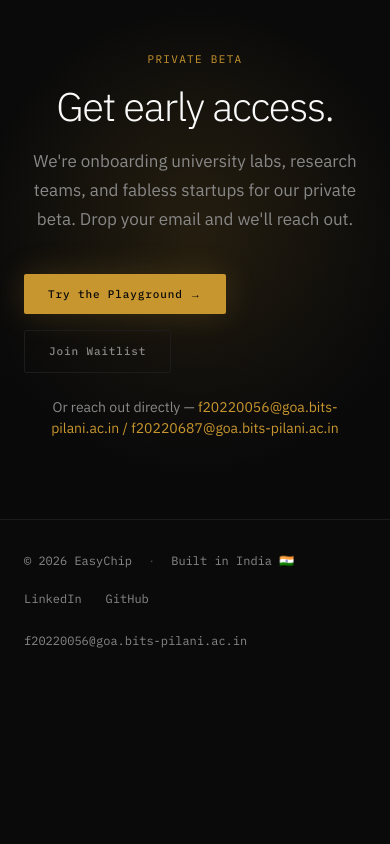
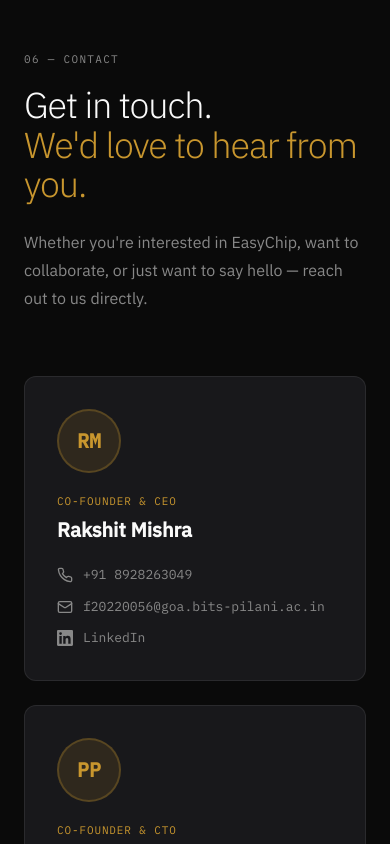
Before and after one commit to EasyChip/frontend, a Next.js app: page / in a window 390 px wide. Shown: the part 6380-7224 px from the top of the page. Before the commit the page ends 7062 px from the top, so only its background shows below. Built offline with nearby package versions, Linux system fonts and the light colour scheme.

Commit message:
Add Contact section with phone, email, and LinkedIn for both founders
Co-Authored-By: Claude Opus 4.6 <noreply@anthropic.com>

```diff
--- a/app/page.tsx
+++ b/app/page.tsx
@@ -7,6 +7,7 @@ import WhyNow from '@/components/landing/WhyNow'
 import HowItWorks from '@/components/landing/HowItWorks'
 import StackSection from '@/components/landing/StackSection'
 import Team from '@/components/landing/Team'
+import Contact from '@/components/landing/Contact'
 import CTASection from '@/components/landing/CTASection'
 import Footer from '@/components/layout/Footer'
 
@@ -21,6 +22,7 @@ export default function HomePage() {
         <HowItWorks />
         <StackSection />
         <Team />
+        <Contact />
         <CTASection />
       </main>
       <Footer />
--- /dev/null
+++ b/components/landing/Contact.tsx
@@ -0,0 +1,147 @@
+'use client'
+import { useEffect, useRef } from 'react'
+
+const CONTACTS = [
+  {
+    initials: 'RM',
+    name: 'Rakshit Mishra',
+    role: 'Co-founder & CEO',
+    phone: '+91 8928263049',
+    email: 'f20220056@goa.bits-pilani.ac.in',
+    linkedin: 'https://www.linkedin.com/in/rakshitmishra9695/',
+  },
+  {
+    initials: 'PP',
+    name: 'Parth Parekh',
+    role: 'Co-founder & CTO',
+    phone: '+91 9920657980',
+    email: 'f20220687@goa.bits-pilani.ac.in',
+    linkedin: 'https://www.linkedin.com/in/parth-parekh-131820357/',
+  },
+]
+
+export default function Contact() {
+  const ref = useRef<HTMLElement>(null)
+  useEffect(() => {
+    const els = ref.current?.querySelectorAll('.reveal') ?? []
+    const io = new IntersectionObserver(e => e.forEach(x => { if (x.isIntersecting) x.target.classList.add('visible') }), { threshold: 0.1 })
+    els.forEach(el => io.observe(el))
+    return () => io.disconnect()
+  }, [])
+
+  return (
+    <section id="contact" ref={ref} style={{ padding: '100px 48px', position: 'relative' }}>
+      <div style={{ maxWidth: '80rem', margin: '0 auto' }}>
+        <div className="reveal" style={{ marginBottom: 16 }}>
+          <span style={{ fontFamily: 'var(--mono)', fontSize: 11, color: 'var(--gray)', letterSpacing: '0.12em', textTransform: 'uppercase' }}>
+            06 — Contact
+          </span>
+        </div>
+        <h2 className="reveal" style={{
+          fontFamily: 'var(--sans)', fontWeight: 300,
+          fontSize: 'clamp(2.25rem, 4.5vw, 4.25rem)',
+          lineHeight: 1.1, letterSpacing: '-0.03em',
+          color: 'var(--white)', marginBottom: 24,
+          transitionDelay: '0.1s',
+        }}>
+          Get in touch.<br />
+          <span style={{ color: '#C8962E' }}>We&apos;d love to hear from you.</span>
+        </h2>
+        <p className="reveal" style={{
+          fontFamily: 'var(--sans)', fontSize: 16, color: 'var(--gray)',
+          lineHeight: 1.75, maxWidth: 560, marginBottom: 64,
+          transitionDelay: '0.2s',
+        }}>
+          Whether you&apos;re interested in EasyChip, want to collaborate, or just want to say hello — reach out to us directly.
+        </p>
+
+        <div style={{ display: 'grid', gridTemplateColumns: 'repeat(2, 1fr)', gap: 24, maxWidth: 800, margin: '0 auto' }} className="contact-grid">
+          {CONTACTS.map((c, i) => (
+            <div key={i} className="reveal" style={{
+              background: '#18181B',
+              border: '1px solid rgba(255,255,255,0.08)',
+              borderRadius: 12, padding: 32,
+              transition: 'border-color 0.25s, box-shadow 0.25s',
+              transitionDelay: `${i * 0.12}s`,
+            }}
+            onMouseEnter={e => { e.currentTarget.style.borderColor = 'rgba(255,255,255,0.18)'; e.currentTarget.style.boxShadow = '0 0 32px #C8962E22' }}
+            onMouseLeave={e => { e.currentTarget.style.borderColor = 'rgba(255,255,255,0.08)'; e.currentTarget.style.boxShadow = 'none' }}
+            >
+              {/* Avatar */}
+              <div style={{
+                width: 64, height: 64, borderRadius: '50%',
+                background: '#C8962E22',
+                border: '2px solid #C8962E44',
+                display: 'flex', alignItems: 'center', justifyContent: 'center',
+                fontFamily: 'var(--mono)', fontSize: 20, fontWeight: 700,
+                color: '#C8962E', marginBottom: 20,
+              }}>
+                {c.initials}
+              </div>
+
+              <div style={{ fontFamily: 'var(--mono)', fontSize: 11, color: '#C8962E', letterSpacing: '0.08em', textTransform: 'uppercase', marginBottom: 6 }}>
+                {c.role}
+              </div>
+              <h3 style={{ fontFamily: 'var(--sans)', fontSize: 20, fontWeight: 700, color: 'var(--white)', marginBottom: 20 }}>
+                {c.name}
+              </h3>
+
+              <div style={{ display: 'flex', flexDirection: 'column', gap: 12 }}>
+                {/* Phone */}
+                <a href={`tel:${c.phone.replace(/\s/g, '')}`} style={{
+                  display: 'inline-flex', alignItems: 'center', gap: 10,
+                  fontFamily: 'var(--mono)', fontSize: 13, color: 'var(--gray)',
+                  textDecoration: 'none', transition: 'color 0.2s',
+                }}
+                onMouseEnter={e => { e.currentTarget.style.color = '#C8962E' }}
+                onMouseLeave={e => { e.currentTarget.style.color = 'var(--gray)' }}
+                >
+                  <svg width="16" height="16" viewBox="0 0 24 24" fill="none" stroke="currentColor" strokeWidth="2" strokeLinecap="round" strokeLinejoin="round">
+                    <path d="M22 16.92v3a2 2 0 0 1-2.18 2 19.79 19.79 0 0 1-8.63-3.07 19.5 19.5 0 0 1-6-6 19.79 19.79 0 0 1-3.07-8.67A2 2 0 0 1 4.11 2h3a2 2 0 0 1 2 1.72 12.84 12.84 0 0 0 .7 2.81 2 2 0 0 1-.45 2.11L8.09 9.91a16 16 0 0 0 6 6l1.27-1.27a2 2 0 0 1 2.11-.45 12.84 12.84 0 0 0 2.81.7A2 2 0 0 1 22 16.92z"/>
+                  </svg>
+                  {c.phone}
+                </a>
+
+                {/* Email */}
+                <a href={`mailto:${c.email}`} style={{
+                  display: 'inline-flex', alignItems: 'center', gap: 10,
+                  fontFamily: 'var(--mono)', fontSize: 13, color: 'var(--gray)',
+                  textDecoration: 'none', transition: 'color 0.2s',
+                }}
+                onMouseEnter={e => { e.currentTarget.style.color = '#C8962E' }}
+                onMouseLeave={e => { e.currentTarget.style.color = 'var(--gray)' }}
+                >
+                  <svg width="16" height="16" viewBox="0 0 24 24" fill="none" stroke="currentColor" strokeWidth="2" strokeLinecap="round" strokeLinejoin="round">
+                    <rect x="2" y="4" width="20" height="16" rx="2"/>
+                    <path d="m22 7-8.97 5.7a1.94 1.94 0 0 1-2.06 0L2 7"/>
+                  </svg>
+                  {c.email}
+                </a>
+
+                {/* LinkedIn */}
+                <a href={c.linkedin} target="_blank" rel="noopener noreferrer" style={{
+                  display: 'inline-flex', alignItems: 'center', gap: 10,
+                  fontFamily: 'var(--mono)', fontSize: 13, color: 'var(--gray)',
+                  textDecoration: 'none', transition: 'color 0.2s',
+                }}
+                onMouseEnter={e => { e.currentTarget.style.color = '#C8962E' }}
+                onMouseLeave={e => { e.currentTarget.style.color = 'var(--gray)' }}
+                >
+                  <svg width="16" height="16" viewBox="0 0 24 24" fill="currentColor">
+                    <path d="M20.447 20.452h-3.554v-5.569c0-1.328-.027-3.037-1.852-3.037-1.853 0-2.136 1.445-2.136 2.939v5.667H9.351V9h3.414v1.561h.046c.477-.9 1.637-1.85 3.37-1.85 3.601 0 4.267 2.37 4.267 5.455v6.286zM5.337 7.433a2.062 2.062 0 0 1-2.063-2.065 2.064 2.064 0 1 1 2.063 2.065zm1.782 13.019H3.555V9h3.564v11.452zM22.225 0H1.771C.792 0 0 .774 0 1.729v20.542C0 23.227.792 24 1.771 24h20.451C23.2 24 24 23.227 24 22.271V1.729C24 .774 23.2 0 22.222 0h.003z"/>
+                  </svg>
+                  LinkedIn
+                </a>
+              </div>
+            </div>
+          ))}
+        </div>
+      </div>
+      <style>{`
+        @media (max-width: 640px) {
+          .contact-grid { grid-template-columns: 1fr !important; }
+        }
+      `}</style>
+    </section>
+  )
+}
--- a/components/layout/Navbar.tsx
+++ b/components/layout/Navbar.tsx
@@ -17,7 +17,7 @@ export default function Navbar() {
     { label: 'How it works', href: '#how-it-works' },
     { label: 'Roadmap', href: '#roadmap' },
     { label: 'Team', href: '#team' },
-    { label: 'Contact', href: 'mailto:f20220056@goa.bits-pilani.ac.in' },
+    { label: 'Contact', href: '#contact' },
   ]
 
   return (
```
